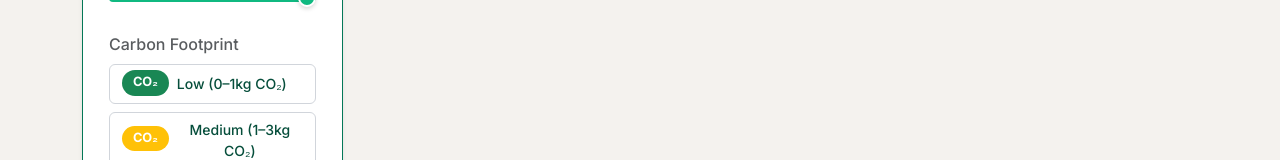
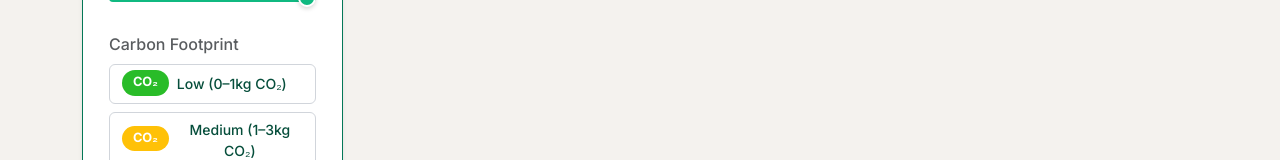
Before and after one commit to Kaushal-00/EcoBazaar, a React (Create React App) app in the folder frontend/: page / in a window 1280 px wide. Shown: the part 283-443 px from the top of the page. Built offline with nearby package versions, Linux system fonts and the light colour scheme.

Commit message:
make some extra changes in layout.

```diff
--- a/frontend/package.json
+++ b/frontend/package.json
@@ -12,6 +12,7 @@
     "react-dom": "^19.1.1",
     "react-icons": "^5.5.0",
     "react-scripts": "5.0.1",
+    "react-select": "^5.10.2",
     "web-vitals": "^2.1.4"
   },
   "scripts": {
--- a/frontend/src/index.css
+++ b/frontend/src/index.css
@@ -8,3 +8,8 @@ html, body {
   background-color: rgba(244, 242, 238); /* ✅ Added background color */
   min-height: 100vh; /* ensures full height */
 }
+
+.badge.bg-success {
+  background-color: #29bc28 !important;
+  color: #fff !important;
+}
```
Also changed, not shown: 1 other file (tests, documents, lock files or other folders).
